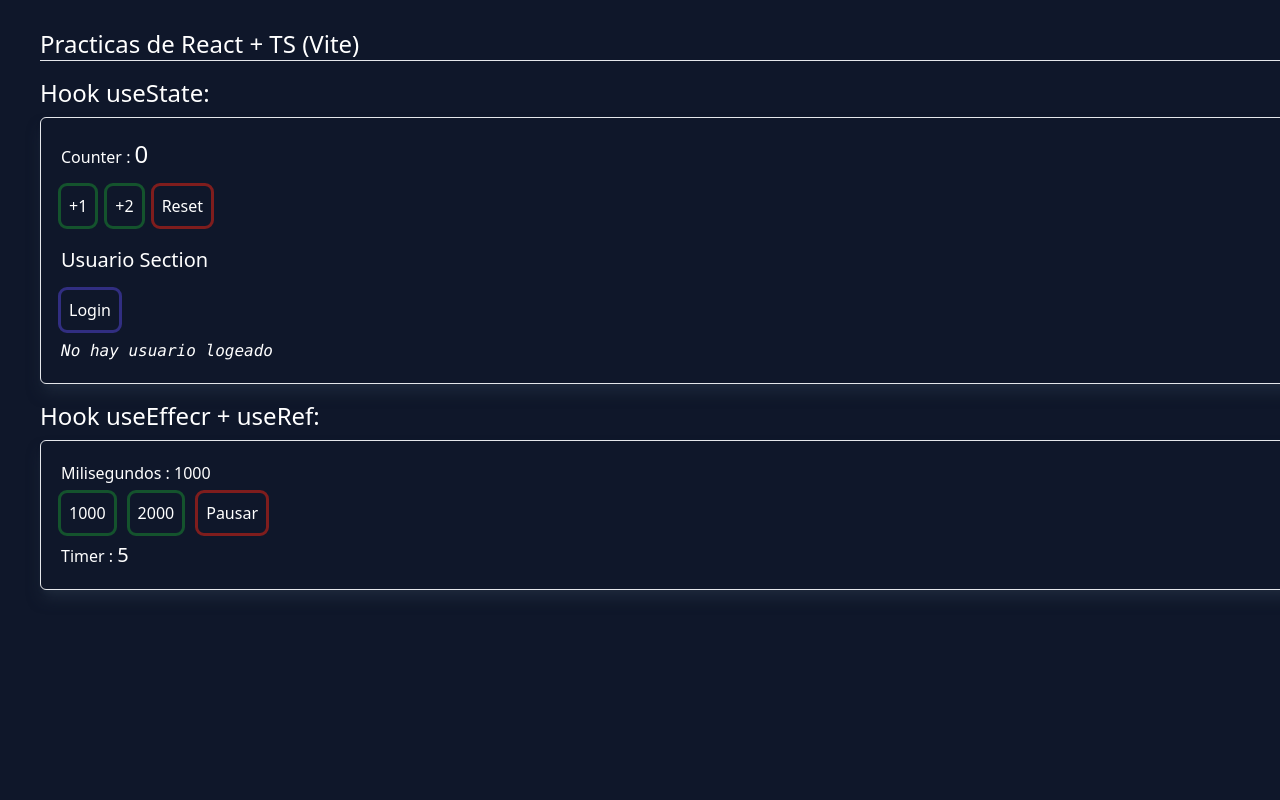
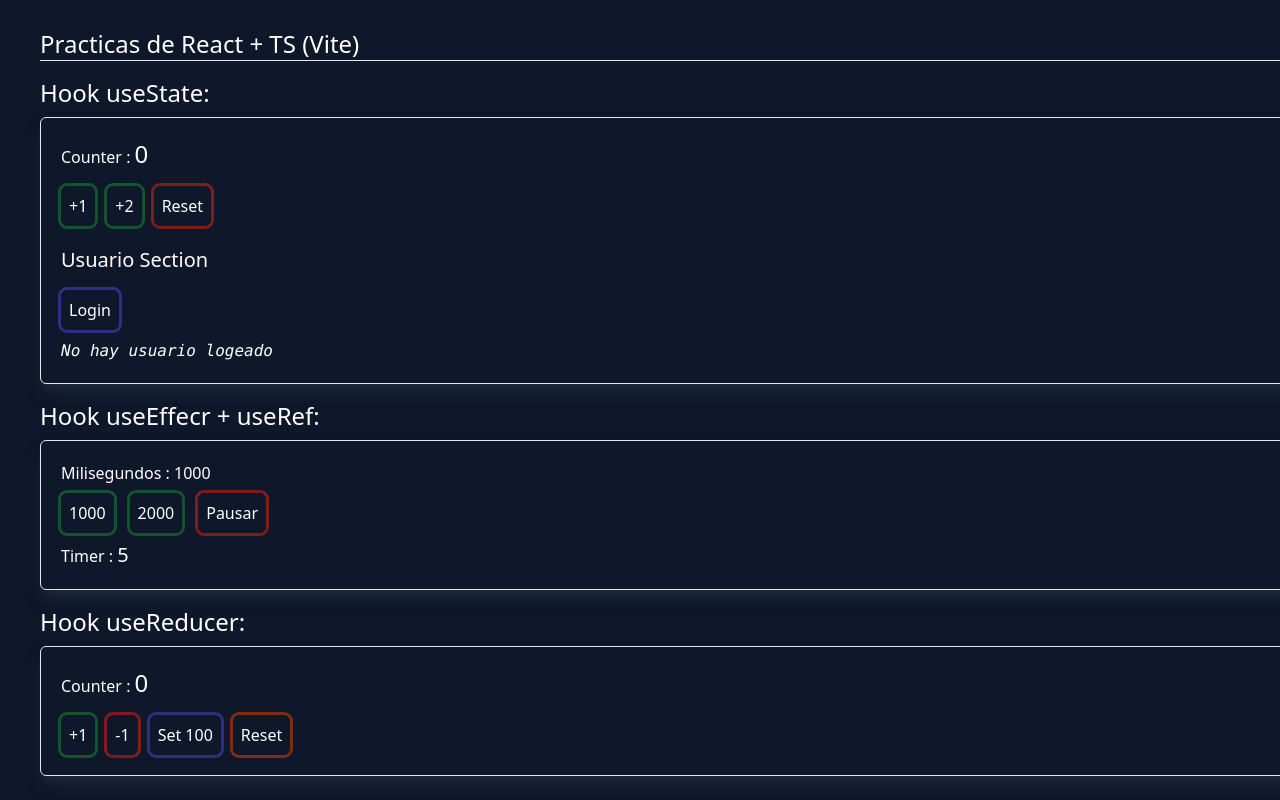
Before and after one commit to renier1989/react-ts-vite, a React (Vite) app: page / in a window 1280 px wide. Shown: the top 800 px of the page. Built offline with nearby package versions, Linux system fonts and the light colour scheme.

Commit message:
usando el useReducer explicacion de uso basico mas el tipado

```diff
--- a/src/App.tsx
+++ b/src/App.tsx
@@ -1,4 +1,5 @@
 import { Counter } from "./components/Counter";
+import { CounterReducer } from "./components/CounterReducer";
 import { TimerPadre } from "./components/TimerPadre";
 import { Usuario } from "./components/Usuario";
 
@@ -18,6 +19,11 @@ function App() {
         <TimerPadre/>
       </div>
 
+      <h2 className="text-2xl mt-4">Hook useReducer:</h2>
+      <div className="border px-5 mt-2 mb-6 rounded-md shadow-slate-800 shadow-lg py-5">
+        <CounterReducer/>
+      </div>
+
     </>
   );
 }
--- /dev/null
+++ b/src/components/CounterReducer.tsx
@@ -0,0 +1,81 @@
+import { useReducer } from "react";
+
+const initialState = {
+  contador: 0,
+};
+
+type ActionType =
+| {type: "incrementar" }
+| {type: "decrementar" }
+| {type: "custom", payload: number }
+;
+
+const contadorReducer = (state: typeof initialState, action: ActionType) => {
+  switch (action.type) {
+    case "incrementar":
+      // nota: siempre se debe enviar un nuevo estado, nunca de muta el original
+      return {
+        ...state,
+        contador: state.contador + 1,
+      };
+
+    case "decrementar":
+      // nota: siempre se debe enviar un nuevo estado, nunca de muta el original
+      return {
+        ...state,
+        contador: state.contador=== 0 ? state.contador = 0 : state.contador - 1,
+      };
+
+    case "custom":
+      // nota: siempre se debe enviar un nuevo estado, nunca de muta el original
+      return {
+        ...state,
+        contador: action.payload,
+      };
+
+    // si es envia una accion que no esta entre los actions , siempre se retorna en state
+    default:
+      return state;
+  }
+};
+
+export const CounterReducer = () => {
+  const [{contador}, dispatch] = useReducer(contadorReducer, initialState);
+
+  return (
+    <>
+      <div>
+        Counter : <span className="text-2xl">{contador}</span>
+        <br />
+        <div className="flex mt-4  gap-3">
+        <button
+          onClick={() => dispatch({ type: "incrementar" })}
+          className="p-2 rounded-md outline-green-900 outline hover:bg-green-700 trasnsition duration-200"
+        >
+          +1
+        </button>
+        <button
+          onClick={() => dispatch({ type: "decrementar" })}
+          className="p-2 rounded-md outline-red-900 outline hover:bg-red-700 trasnsition duration-200"
+        >
+          -1
+        </button>
+        <button
+          onClick={() => dispatch({ type: "custom" , payload:100 })}
+          className="p-2 rounded-md outline-indigo-900 outline hover:bg-indigo-700 trasnsition duration-200"
+        >
+          Set 100
+        </button>
+
+        <button
+          onClick={() => dispatch({ type: "custom" , payload:0 })}
+          className="p-2 rounded-md outline-orange-900 outline hover:bg-orange-700 trasnsition duration-200"
+        >
+          Reset
+        </button>
+
+        </div>
+      </div>
+    </>
+  );
+};
```
